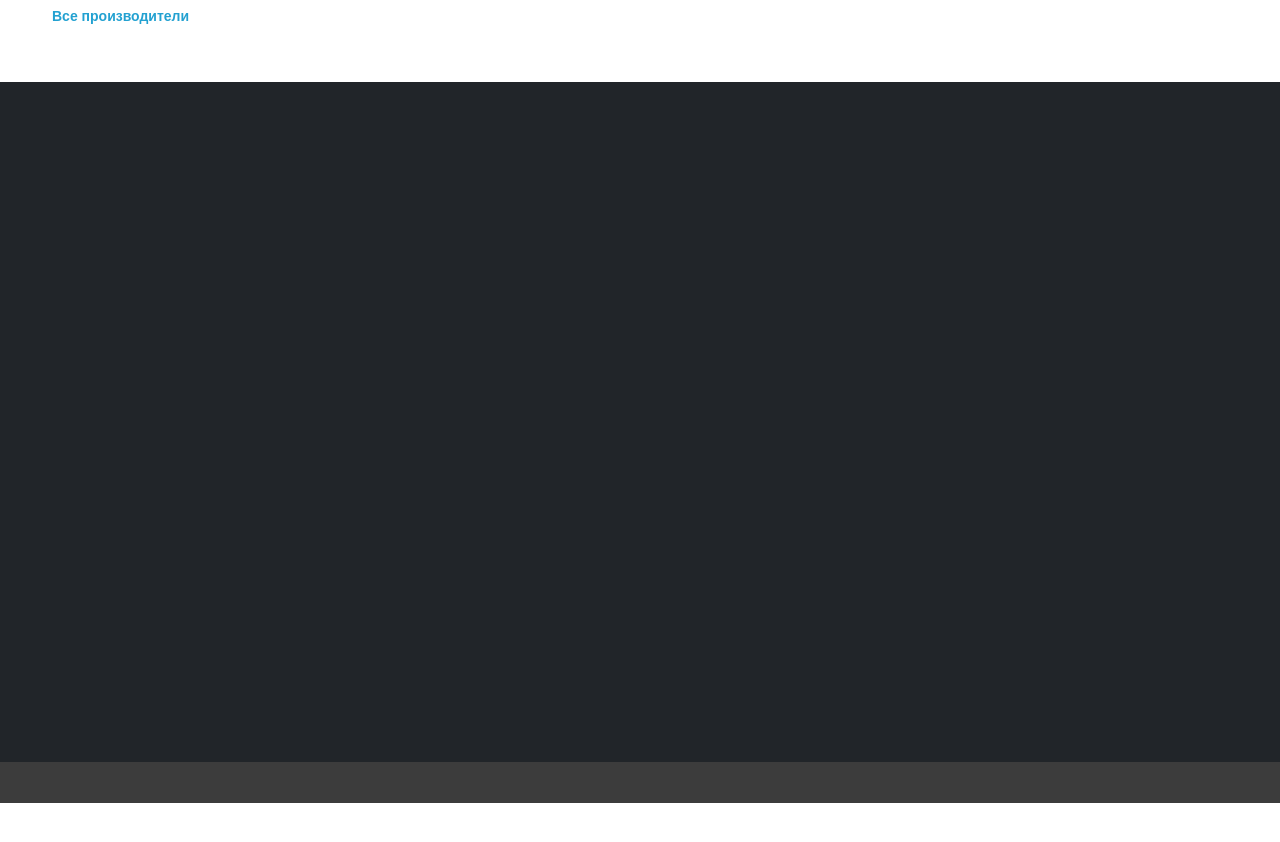
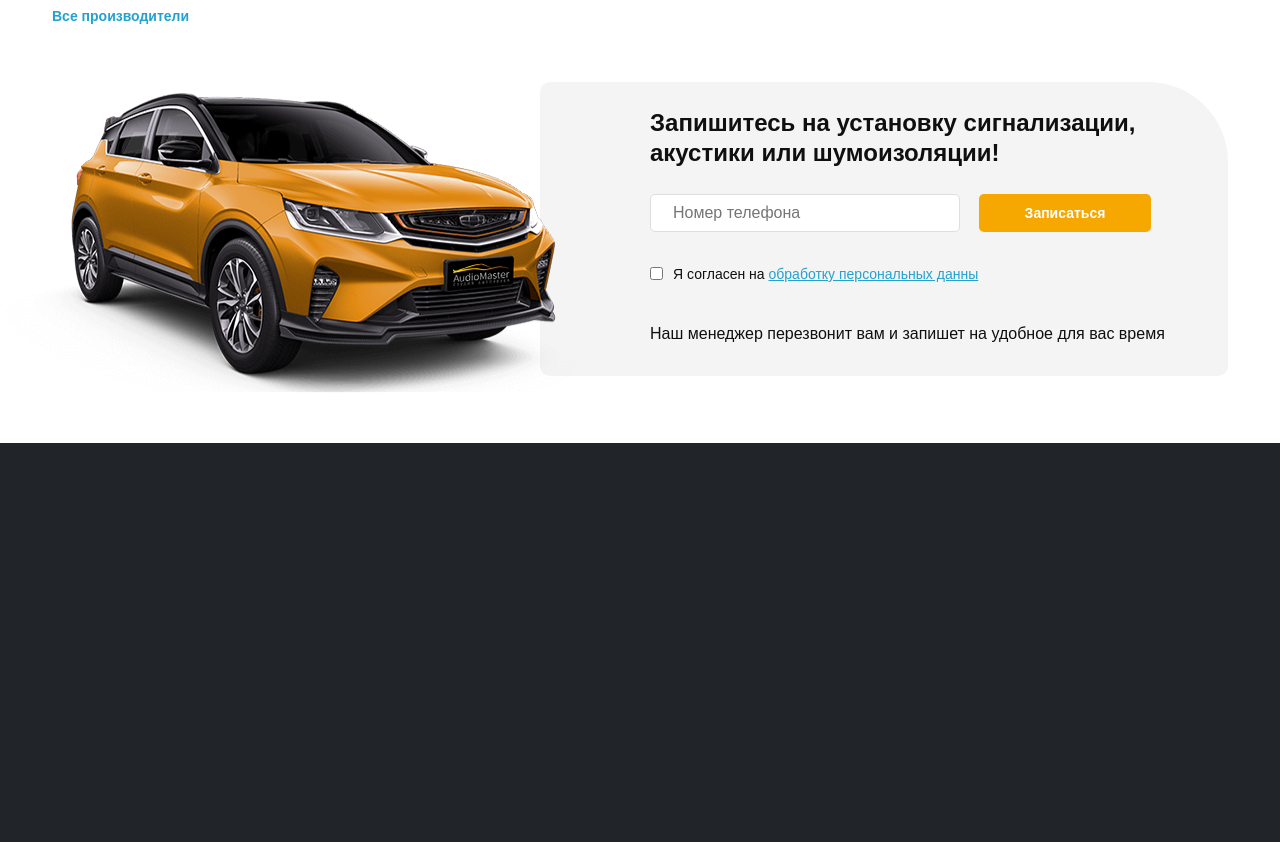
Before and after one commit to i0ji/sm_audiomaster, a website built with webpack: page src/index.html in a window 1280 px wide. Shown: the part 3565-4407 px from the top of the page. Before the commit the page ends 4368 px from the top, so only its background shows below. Built offline with nearby package versions, Linux system fonts and the light colour scheme.

Commit message:
booking section w/adaptive done/imgs added/small settings correction

```diff
--- a/src/index.html
+++ b/src/index.html
@@ -544,8 +544,6 @@
     </section>
 
 
-
-
     <!-- ---------- MANUFACTURER-SECTION ---------- !-->
     <section class="manufacturer container">
 
@@ -553,7 +551,6 @@
         <div class="manufacturer__title">
             <p class="common-title-m">Производители</p>
         </div>
-
 
 
         <!-- ---------- MANUFACTURER-LIST !-->
@@ -607,39 +604,38 @@
             </div>
         </div>
 
-
         <button class="blue-link-button">Все производители</button>
     </section>
 
 
+    <!-- ---------- BOOKING-SECTION ---------- !-->
+    <section class="booking container">
 
+        <div class="row">
 
+            <!-- ---------- BOOKING-IMAGE !-->
+            <div class="booking__image-block col-12 col-md-5">
+                <img src="img/booking/yellow-car.png" alt="Запишись!">
+            </div>
 
+            <!-- ---------- BOOKING-BOOKING-FORM !-->
+            <div class="booking__booking-form col-12 col-md-7">
+                <p class="common-title-m">Запишитесь на установку сигнализации,
+                    акустики или шумоизоляции!</p>
+                <div class="booking-form__input-block">
+                    <label>
+                        <input class="booking__input-form" type="text" placeholder="Номер телефона">
+                    </label>
+                    <button class="common-yellow-button">Записаться</button>
+                </div>
+                <div class="booking-form__processing">
+                    <label><input type="checkbox"></label>
+                    <p class="common-text-s-b"> Я согласен на <a class="blue-link">обработку персональных данны</a></div>
+                <p class="common-text-s-b">Наш менеджер перезвонит вам и запишет на удобное для вас время</p>
+            </div>
 
-
-
-
-
-
-
-
-
-
-
-
-
-
-
-
-
-
-
-
-
-
-
-    <!-- ---------- BOOKING-SECTION ---------- !-->
-    <section class="booking"></section>
+        </div>
+    </section>
 
 
     <!-- ---------- FOOTER ---------- !-->
--- /dev/null
+++ b/src/styles/_booking.scss
@@ -0,0 +1,140 @@
+// ---------- BOOKING-SECTION ----------
+.booking {
+
+  // ---------- BOOKING-IMAGE
+  .booking__image-block {
+    display: flex;
+    justify-content: center;
+    z-index: 100;
+  }
+
+  //---------- BOOKING-SECTION
+  .booking__booking-form {
+    width: 688px;
+    height: 294px;
+    display: flex;
+    flex-direction: column;
+    align-items: start;
+    justify-content: space-evenly;
+    padding-left: 110px;
+    border-radius: 10px 80px 10px 10px;
+    background-color: #F4F4F4;
+  }
+
+  .common-title-m {
+    font-weight: 700;
+    font-size: 24px;
+    line-height: 30px;
+  }
+
+  .booking-form__input-block {
+    display: flex;
+
+    .booking__input-form {
+      text-indent: 20px;
+      width: 310px;
+      height: 38px;
+      background: #FFFFFF;
+      border: 1px solid #DEDEDE;
+      border-radius: 5px;
+      margin-right: 19px;
+      outline: #3C3C3C;
+    }
+
+    .common-yellow-button {
+      width: 172px;
+      height: 38px;
+    }
+  }
+
+  .booking-form__processing {
+    display: flex;
+    align-items: center;
+
+    .common-text-s-b {
+      font-weight: 400;
+      font-size: 14px;
+      line-height: 33px;
+      padding-left: 10px;
+    }
+
+    .blue-link {
+      font-weight: 400;
+      font-size: 14px;
+      line-height: 33px;
+      color: #23A1D1;
+      text-decoration: underline;
+    }
+  }
+
+  .common-text-s-b {
+    font-weight: 500;
+    font-size: 16px;
+    line-height: 33px;
+  }
+}
+
+// ---------- MEDIA-BOOKING ----------
+@media (max-width: 1200px) {
+  .row {
+    justify-content: center;
+  }
+}
+
+@media (max-width: 700px) {
+  .row {
+    justify-content: center;
+
+
+    .booking__image-block {
+      order: 2;
+
+      img {
+        width: 100%;
+        height: auto;
+      }
+    }
+
+    .booking__booking-form {
+      order: 1;
+      width: 90%;
+      height: 406px;
+      padding: 35px;
+
+      .common-title-m {
+        order: 1;
+        padding-bottom: 10px;
+      }
+
+      .booking-form__input-block {
+        order: 3;
+        display: flex;
+        flex-direction: column;
+        justify-content: space-evenly;
+        align-items: center;
+        width: 100%;
+        height: 100%;
+
+        label {
+          width: 100%;
+        }
+
+        .booking__input-form {
+          width: 100%;
+        }
+
+        .common-yellow-button {
+          width: 100%;
+        }
+      }
+
+      .booking-form__processing {
+        order: 4;
+      }
+
+      .common-text-s-b {
+        order: 2;
+      }
+    }
+  }
+}
--- a/src/styles/main.scss
+++ b/src/styles/main.scss
@@ -9,6 +9,7 @@
 @import 'features';
 @import 'offer';
 @import 'manufacturer';
+@import 'booking';
 
 // ---------- COMMON-SETTINGS ----------
 .container-fluid {
```
Also changed, not shown: src/img/booking/yellow-car.png (added), src/styles/main.css, 1 other file.
